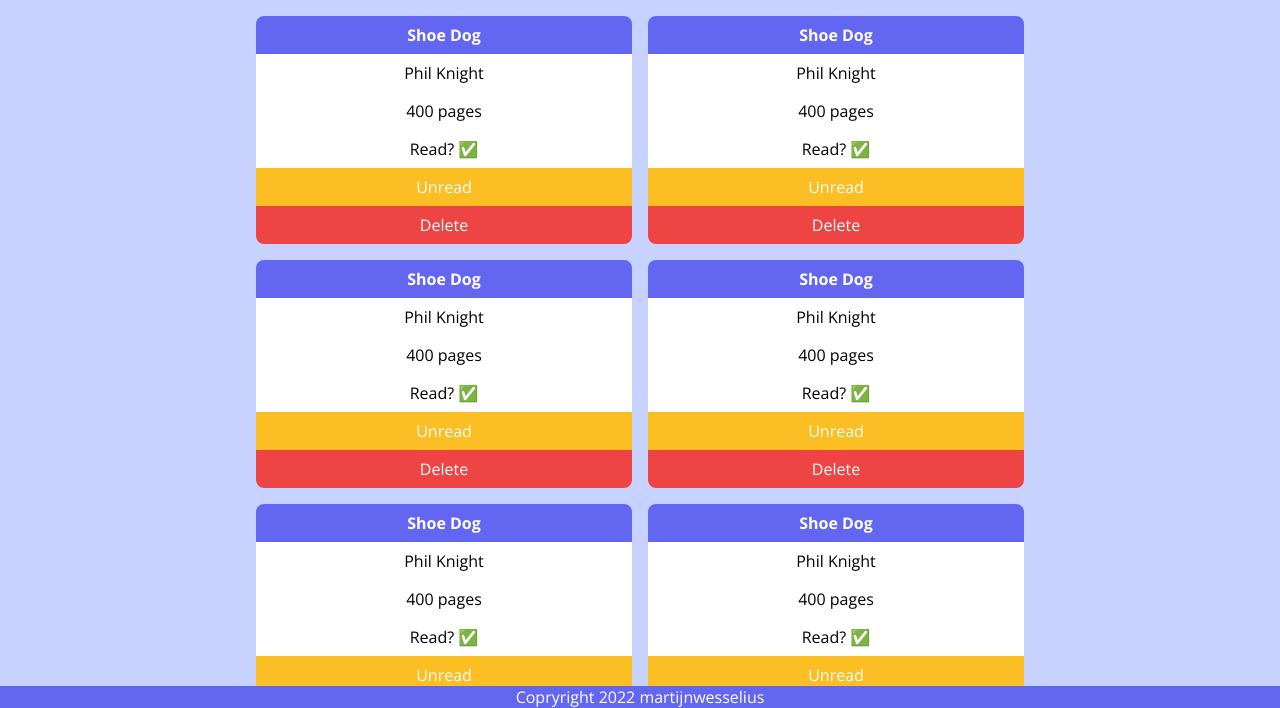
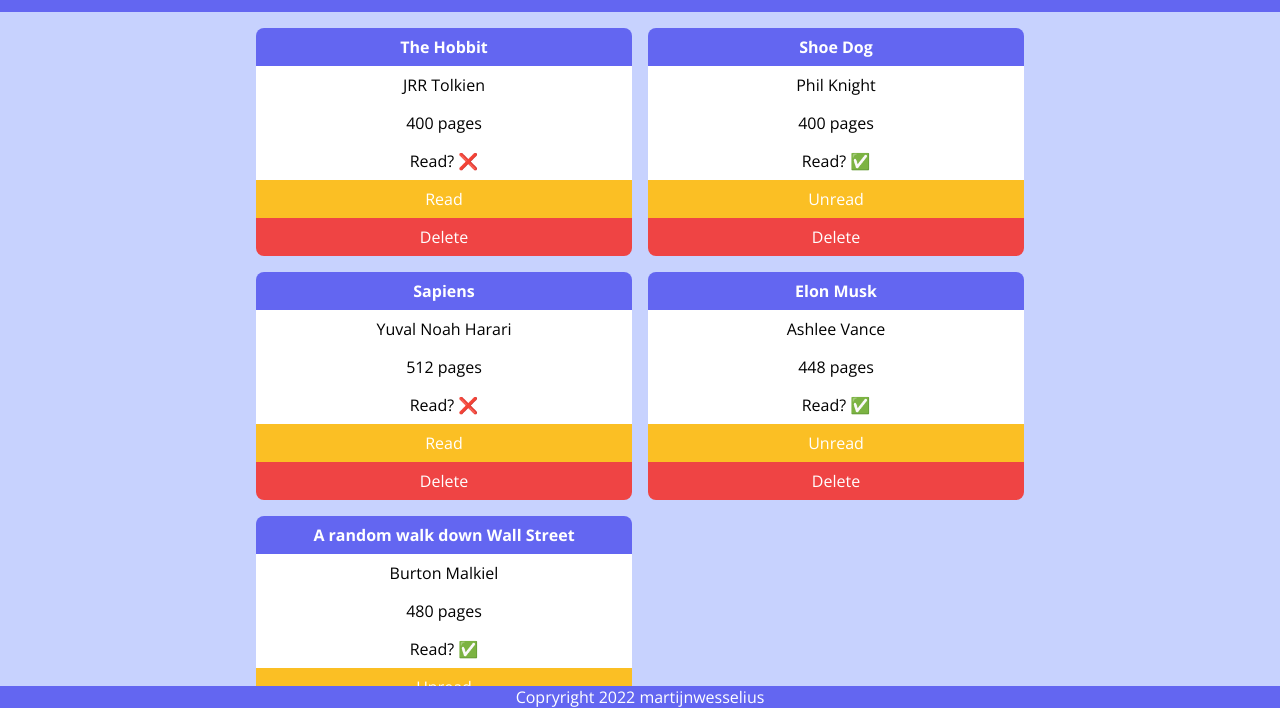
Before and after one commit to martijnwesselius/library, a plain HTML site: page index.html in a window 1280 px wide. Shown: the part 92-800 px from the top of the page. Drawn offline with nearby package versions, Linux system fonts and the light colour scheme.

Commit message:
read and delete buttons now working

```diff
--- a/index.html
+++ b/index.html
@@ -20,54 +20,17 @@
     </header>
 
     <div class="library">
-        <div class="book">
+
+
+        <!-- <div class="book">
             <div class="book-title">Shoe Dog</div>
             <p class="book-author">Phil Knight</p>
             <p class="book-pages">400 pages</p>
             <p class="book-read">Read? ✅</p>
             <button class="read-button">Unread</button>
             <button class="delete-button">Delete</button>
-        </div>
-        <div class="book">
-            <div class="book-title">Shoe Dog</div>
-            <p class="book-author">Phil Knight</p>
-            <p class="book-pages">400 pages</p>
-            <p class="book-read">Read? ✅</p>
-            <button class="read-button">Unread</button>
-            <button class="delete-button">Delete</button>
-        </div>
-        <div class="book">
-            <div class="book-title">Shoe Dog</div>
-            <p class="book-author">Phil Knight</p>
-            <p class="book-pages">400 pages</p>
-            <p class="book-read">Read? ✅</p>
-            <button class="read-button">Unread</button>
-            <button class="delete-button">Delete</button>
-        </div>
-        <div class="book">
-            <div class="book-title">Shoe Dog</div>
-            <p class="book-author">Phil Knight</p>
-            <p class="book-pages">400 pages</p>
-            <p class="book-read">Read? ✅</p>
-            <button class="read-button">Unread</button>
-            <button class="delete-button">Delete</button>
-        </div>
-        <div class="book">
-            <div class="book-title">Shoe Dog</div>
-            <p class="book-author">Phil Knight</p>
-            <p class="book-pages">400 pages</p>
-            <p class="book-read">Read? ✅</p>
-            <button class="read-button">Unread</button>
-            <button class="delete-button">Delete</button>
-        </div>
-        <div class="book">
-            <div class="book-title">Shoe Dog</div>
-            <p class="book-author">Phil Knight</p>
-            <p class="book-pages">400 pages</p>
-            <p class="book-read">Read? ✅</p>
-            <button class="read-button">Unread</button>
-            <button class="delete-button">Delete</button>
-        </div>
+        </div> -->
+
     </div>
 
     <footer>
--- a/script.js
+++ b/script.js
@@ -11,9 +11,7 @@ Library.prototype.addBook = function(newBook) {
 }
 
 Library.prototype.removeBook = function(title) {
-    if (this.isInLibrary(title)) {
-        this.books.filter((book) => book.title !== title);
-    }
+    this.books = this.books.filter((book) => book.title !== title);
 }
 
 Library.prototype.isInLibrary = function(title) {
@@ -39,6 +37,7 @@ const elonMusk = new Book("Elon Musk", "Ashlee Vance", 448, true);
 const randomWalk = new Book("A random walk down Wall Street", "Burton Malkiel", 480, true);
 
 const myLibrary = new Library();
+
 myLibrary.addBook(theHobbit);
 myLibrary.addBook(shoeDog);
 myLibrary.addBook(sapiens);
@@ -58,8 +57,6 @@ const addBookButton = document.querySelector("#add-book-button");
 const overlay = document.querySelector("#overlay");
 const addBookModal = document.querySelector("#add-book-modal");
 const submitButton = document.querySelector("#submit-button");
-const readButton = document.querySelector(".read-button");
-const deleteButton = document.querySelector(".delete-button");
 
 
 
@@ -93,21 +90,24 @@ function addBookToLibrary() {
 
     myLibrary.addBook(newBook);
 
-    console.log(myLibrary.books);
+
 
 
     closeModal()
 }
 
 function displayBooks() {
+
+    console.log(myLibrary.books);
+
     for (let book in myLibrary.books) {
         createBookCard(myLibrary.books[book]);
-        console.log(myLibrary.books[book]);
+        // console.log(myLibrary.books[book]);
     }
 }
 
 function resetBooks() {
-
+    bookGrid.innerHTML = "";
 }
 
 function createBookCard(book) {
@@ -139,6 +139,9 @@ function createBookCard(book) {
     readButton.classList.add("read-button");
     deleteButton.classList.add("delete-button");
 
+    readButton.addEventListener("click", (e) => toggleRead(e));
+    deleteButton.addEventListener("click", (e) => removeBookFromLibrary(e));
+
     bookCard.appendChild(bookTitle);
     bookCard.appendChild(bookAuthor);
     bookCard.appendChild(bookPages);
@@ -150,14 +153,18 @@ function createBookCard(book) {
 }
 
 function toggleRead(e) {
-    const title = e.target.parentNode.parentNode.firstChild.innerHTML;
-    console.log(title);
-
-
+    const title = e.target.parentNode.firstChild.textContent;
+    const book = myLibrary.getBook(title);
+    book.isRead = !book.isRead;
+    resetBooks();
+    displayBooks();
 }
 
-function removeBookFromLibrary() {
-    bookGrid.removeChild()
+function removeBookFromLibrary(e) {
+    const title = e.target.parentNode.firstChild.textContent;
+    myLibrary.removeBook(title);
+    resetBooks();
+    displayBooks();
 }
 
 
@@ -166,8 +173,7 @@ displayBooks();
 addBookButton.addEventListener("click", () => openModal());
 overlay.addEventListener("click", () => closeModal());
 submitButton.addEventListener("submit", () => addBookToLibrary());
-readButton.addEventListener("click", (e) => toggleRead(e));
-deleteButton.addEventListener("click", () => removeBookFromLibrary());
+
 
 
 // LOCAL STORAGE
```
